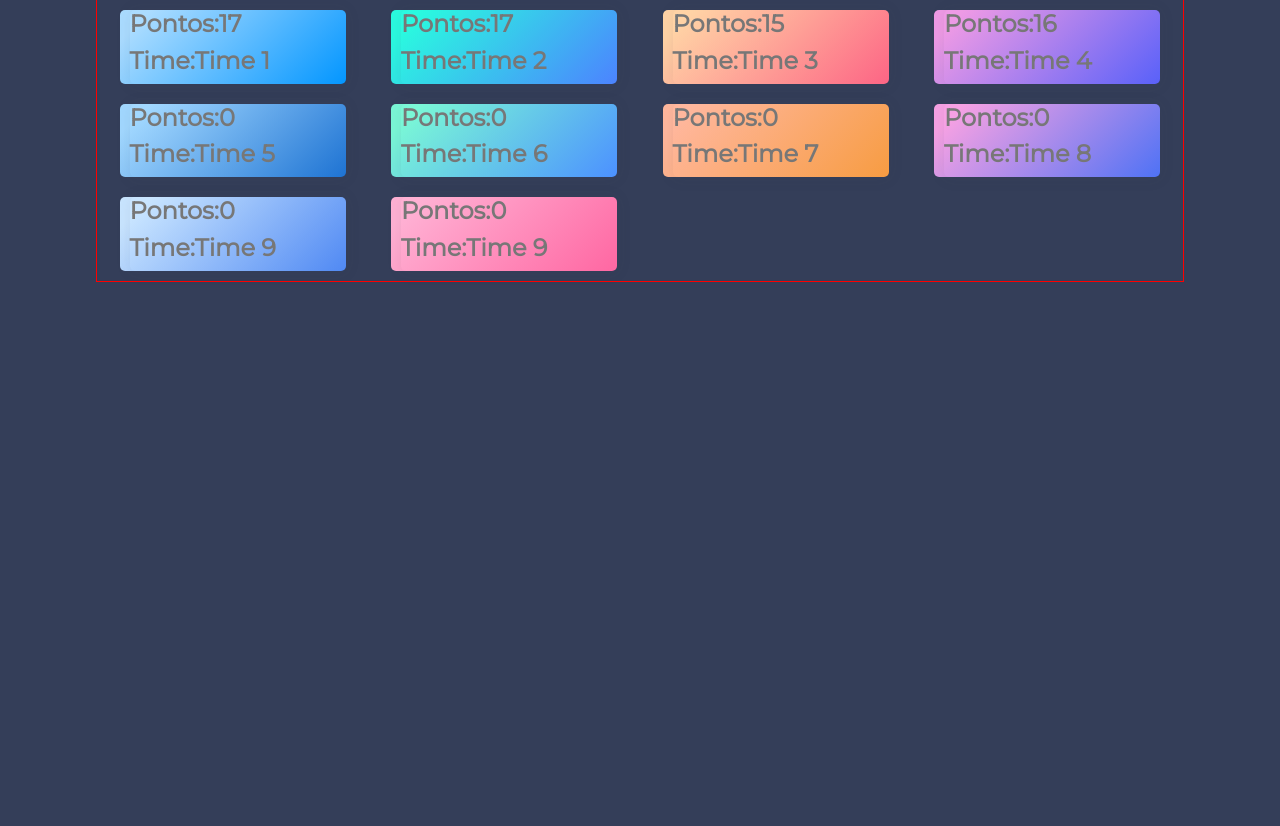
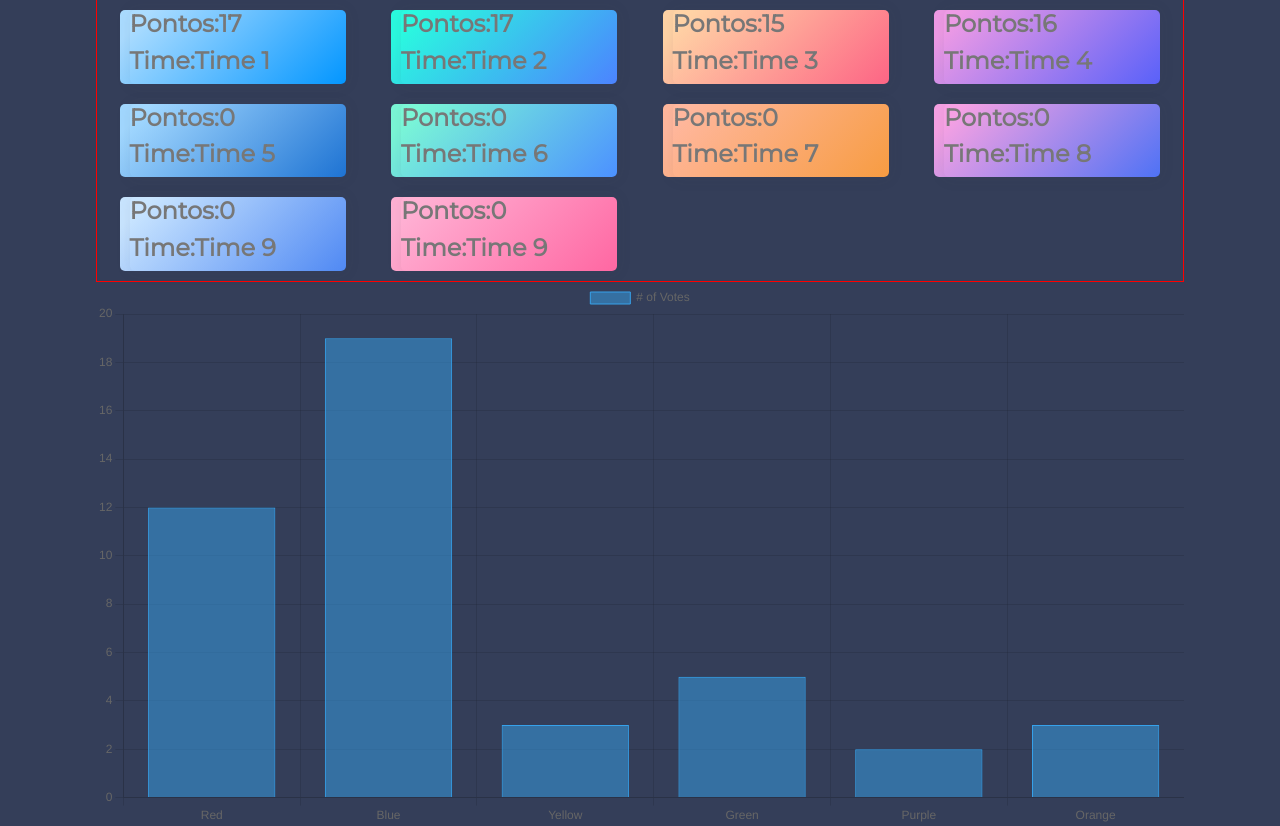
Before and after one commit to VoucherDesenvSenacHub/sistemasDeTorneio, a PHP site: page / in a window 1280 px wide. Shown: the part 57-883 px from the top of the page. Before the commit the page ends 339 px from the top, so only its background shows below. Run offline with PHP 8.4, Linux system fonts and the light colour scheme; data comes from the database, SQL or seed files in the repository; some libraries are stand-ins or nearby versions.

Commit message:
chart.js

```diff
--- a/assets/scripts.js
+++ b/assets/scripts.js
@@ -90,3 +90,51 @@ $(document).ready(function() {
       carregarPontos();  // Não recarrega a página, apenas atualiza os dados
   }, 1000);
 });
+
+
+
+
+
+let myChart;  // Variável global para armazenar a instância do gráfico
+
+function carregarDashboard() {
+  const ctx = document.getElementById('myChart');
+
+  // Se o gráfico já foi criado, apenas atualize os dados
+  if (myChart) {
+    const novosDados = [12, 19, 3, 5, 2, 3];  // Substitua com seus dados reais
+    myChart.data.datasets[0].data = novosDados;  // Atualiza os dados
+    myChart.update();  // Atualiza o gráfico
+  } else {
+    // Caso o gráfico não tenha sido criado ainda, crie-o
+    myChart = new Chart(ctx, {
+      type: 'bar',
+      data: {
+        labels: ['Red', 'Blue', 'Yellow', 'Green', 'Purple', 'Orange'],
+        datasets: [{
+          label: '# of Votes',
+          data: [12, 19, 3, 5, 2, 3],  // Dados iniciais ou dados reais
+          borderWidth: 1
+        }]
+      },
+      options: {
+        scales: {
+          y: {
+            beginAtZero: true
+          }
+        }
+      }
+    });
+  }
+}
+
+$(document).ready(function() {
+  carregarDashboard();  // Carregar o gráfico assim que a página carregar
+  console.log("Dashboard carregado na inicialização");
+
+  // Atualiza o gráfico a cada 1 segundo (1000ms)
+  setInterval(function() {
+    console.log("Atualizando Dashboard...");
+    carregarDashboard();  // Atualiza o gráfico sem recriar
+  }, 1000);
+});
--- a/assets/styles.css
+++ b/assets/styles.css
@@ -177,3 +177,14 @@ body{
 .box15 {
   background-image: linear-gradient(135deg, #A2D8FF 10%, #3376F4 100%);
 }
+
+
+
+.containerDashboard{
+  width: 85%;
+  height: auto;
+}
+#myChart {
+  width: 100%;
+  height: 400px; /* Ajuste o tamanho conforme necessário */
+}
--- a/index.php
+++ b/index.php
@@ -78,10 +78,13 @@ error_reporting(E_ALL);
       <div class="containerTimes">
       </div>
 
-
-    <script src="https://cdn.jsdelivr.net/npm/apexcharts"></script>
-    <script src="https://cdnjs.cloudflare.com/ajax/libs/jquery/3.6.0/jquery.min.js"></script>
-    <script src="assets/scripts.js"></script>
+      <div class="containerDashboard">
+        <canvas id="myChart"></canvas>
+      </div>
+      <script src="https://cdn.jsdelivr.net/npm/chart.js"></script> <!-- Chart.js deve vir primeiro -->
+<script src="https://cdn.jsdelivr.net/npm/apexcharts"></script>  <!-- ApexCharts (se necessário) -->
+<script src="https://cdnjs.cloudflare.com/ajax/libs/jquery/3.6.0/jquery.min.js"></script> <!-- jQuery -->
+<script src="assets/scripts.js"></script> <!-- Seu script personalizado -->
 
 
 
```
